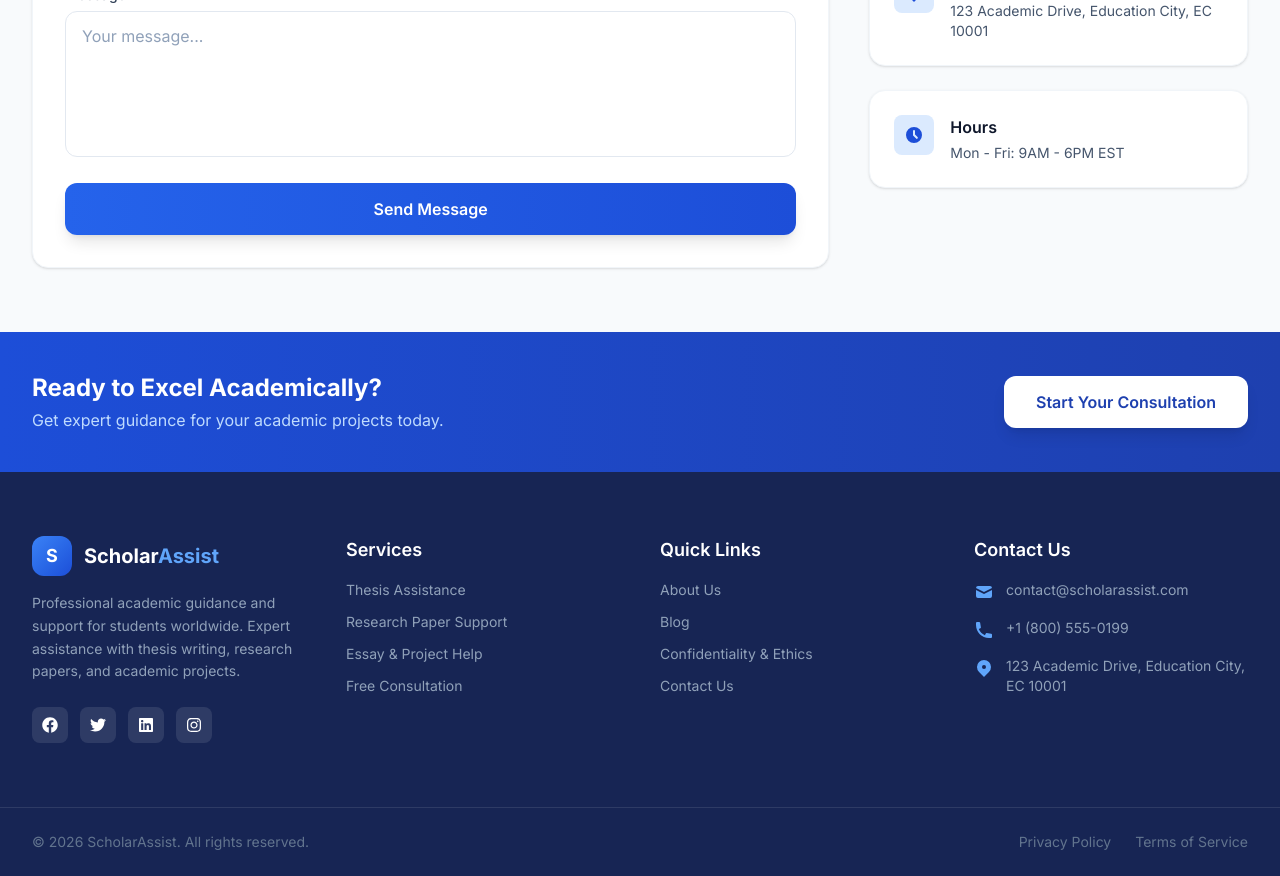
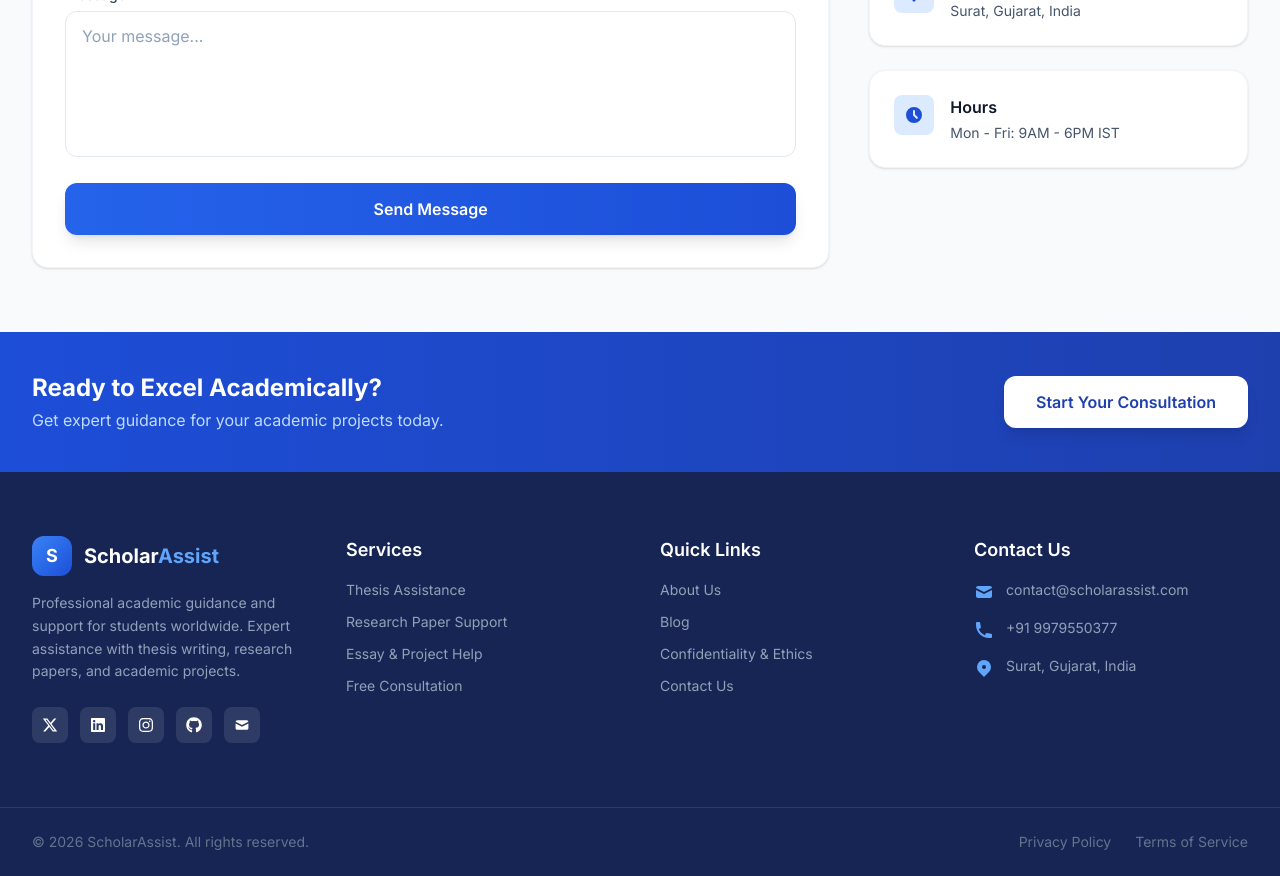
Before and after one commit to RITURAJSINGHRAJPUT/Scholarassist, a Next.js app in the folder client/: page /contact in a window 1280 px wide. Shown: the part 720-1596 px from the top of the page. Built offline with nearby package versions, Linux system fonts and the light colour scheme; no server answers; a web font is replaced by a local one.

Commit message:
social links updated

```diff
--- a/client/src/app/contact/page.tsx
+++ b/client/src/app/contact/page.tsx
@@ -30,9 +30,9 @@ export default function ContactPage() {
                         <div className="space-y-6">
                             {[
                                 { icon: HiMail, title: 'Email', info: 'contact@scholarassist.com' },
-                                { icon: HiPhone, title: 'Phone', info: '+1 (800) 555-0199' },
-                                { icon: HiLocationMarker, title: 'Address', info: '123 Academic Drive, Education City, EC 10001' },
-                                { icon: HiClock, title: 'Hours', info: 'Mon - Fri: 9AM - 6PM EST' },
+                                { icon: HiPhone, title: 'Phone', info: '+91 9979550377' },
+                                { icon: HiLocationMarker, title: 'Address', info: 'Surat, Gujarat, India' },
+                                { icon: HiClock, title: 'Hours', info: 'Mon - Fri: 9AM - 6PM IST' },
                             ].map((item, i) => (
                                 <div key={i} className="bg-white rounded-2xl p-6 shadow-sm border border-slate-100">
                                     <div className="flex items-start gap-4">
--- a/client/src/components/Footer.tsx
+++ b/client/src/components/Footer.tsx
@@ -2,7 +2,8 @@
 import Link from 'next/link';
 import { usePathname } from 'next/navigation';
 import { HiMail, HiPhone, HiLocationMarker } from 'react-icons/hi';
-import { FaFacebook, FaTwitter, FaLinkedin, FaInstagram } from 'react-icons/fa';
+import { FaLinkedin, FaInstagram, FaGithub } from 'react-icons/fa';
+import { FaXTwitter } from 'react-icons/fa6';
 
 export default function Footer() {
     const pathname = usePathname();
@@ -43,13 +44,21 @@ export default function Footer() {
                             Professional academic guidance and support for students worldwide. Expert assistance with thesis writing, research papers, and academic projects.
                         </p>
                         <div className="flex gap-3 mt-6">
-                            {[FaFacebook, FaTwitter, FaLinkedin, FaInstagram].map((Icon, i) => (
+                            {[
+                                { Icon: FaXTwitter, href: '#' },
+                                { Icon: FaLinkedin, href: '#' },
+                                { Icon: FaInstagram, href: '#' },
+                                { Icon: FaGithub, href: '#' },
+                                { Icon: HiMail, href: 'mailto:contact@scholarassist.com' }
+                            ].map((item, i) => (
                                 <a
                                     key={i}
-                                    href="#"
+                                    href={item.href}
+                                    target="_blank"
+                                    rel="noopener noreferrer"
                                     className="w-9 h-9 rounded-lg bg-white/10 flex items-center justify-center hover:bg-primary-600 transition-colors"
                                 >
-                                    <Icon className="w-4 h-4" />
+                                    <item.Icon className="w-4 h-4" />
                                 </a>
                             ))}
                         </div>
@@ -87,11 +96,11 @@ export default function Footer() {
                             </li>
                             <li className="flex items-start gap-3">
                                 <HiPhone className="w-5 h-5 text-primary-400 mt-0.5 shrink-0" />
-                                <span>+1 (800) 555-0199</span>
+                                <span>+91 9979550377</span>
                             </li>
                             <li className="flex items-start gap-3">
                                 <HiLocationMarker className="w-5 h-5 text-primary-400 mt-0.5 shrink-0" />
-                                <span>123 Academic Drive, Education City, EC 10001</span>
+                                <span>Surat, Gujarat, India</span>
                             </li>
                         </ul>
                     </div>
```
